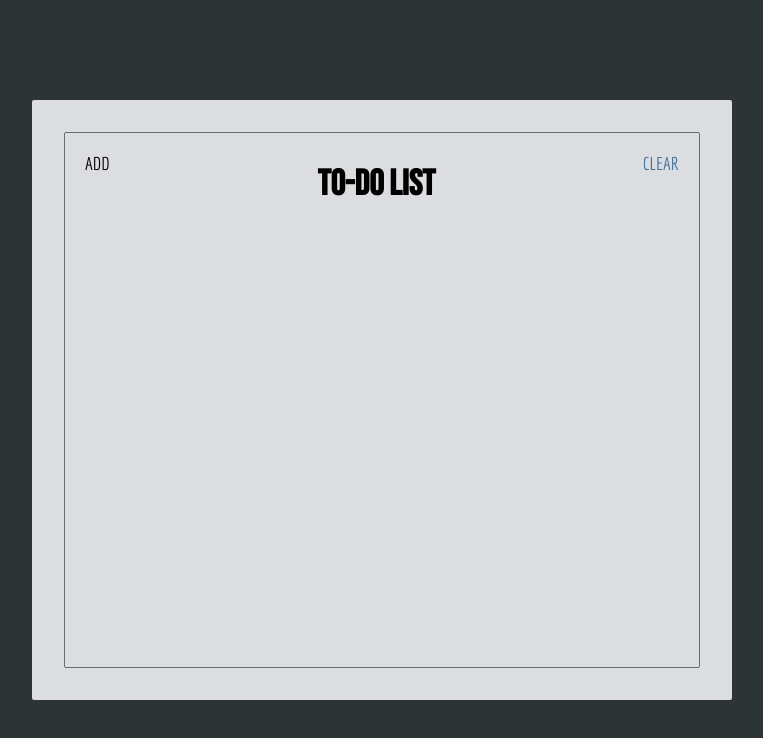
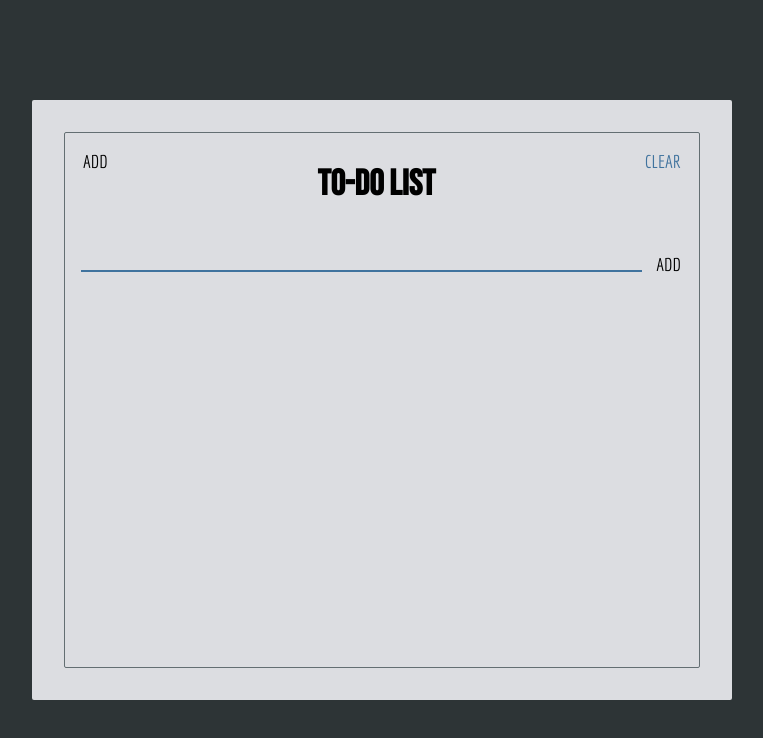
Before and after one commit to archyrei/react-first, a website: page index.html in a window 1280 px wide. Shown: the whole page, without its empty margins (258-1021 px from the left). Drawn offline with Linux system fonts and the light colour scheme.

Commit message:
make add section & add form

```diff
--- a/custom_style.css
+++ b/custom_style.css
@@ -64,8 +64,39 @@ html {
   font-size: 1.8rem;
   font-family: "Economica", sans-serif;
   text-transform: uppercase;
-  padding: 20px;
+  padding: 18px;
   background: unset;
   border: unset;
   outline: unset;
 }
+
+.add {
+  padding: 16px;
+}
+
+.add-form {
+  display: flex;
+  align-items: flex-start;
+}
+
+.add-input {
+  border: unset;
+  background: unset;
+  outline: unset;
+  padding: 0 64px;
+  border-bottom: 2px solid var(--another-blue);
+  font-family: "Economica", sans-serif;
+  font-size: 1.6rem;
+  text-transform: lowercase;
+  flex: 1;
+}
+
+.add-btn {
+  border: unset;
+  background: unset;
+  padding: 2px;
+  padding-left: 14px;
+  font-family: "Economica", sans-serif;
+  font-size: 1.8rem;
+  text-transform: uppercase;
+}
--- a/index.html
+++ b/index.html
@@ -14,11 +14,17 @@
   <body>
     <div class="container">
       <div class="frame">
-        <div class="header">
+        <section class="header">
           <button class="header-btn">Add</button>
           <h2 class="header-title">to-do list</h2>
           <button class="header-btn another-blue">Clear</button>
-        </div>
+        </section>
+        <section class="add">
+          <form class="add-form">
+            <input type="text" class="add-input" />
+            <button class="add-btn">Add</button>
+          </form>
+        </section>
       </div>
     </div>
   </body>
```
